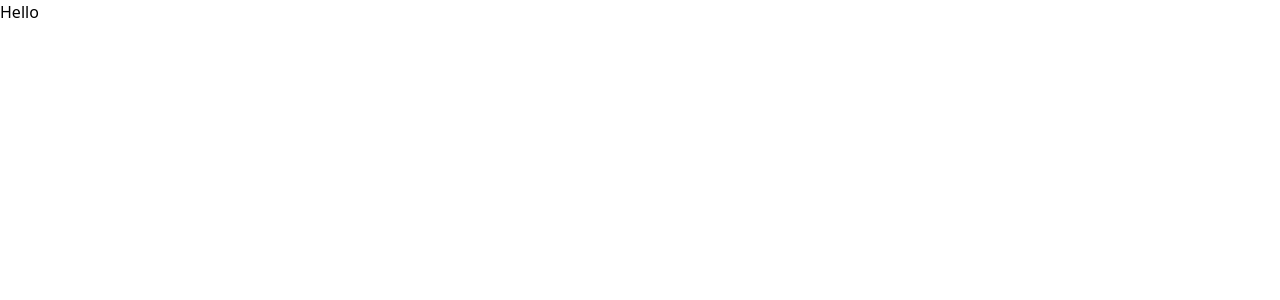
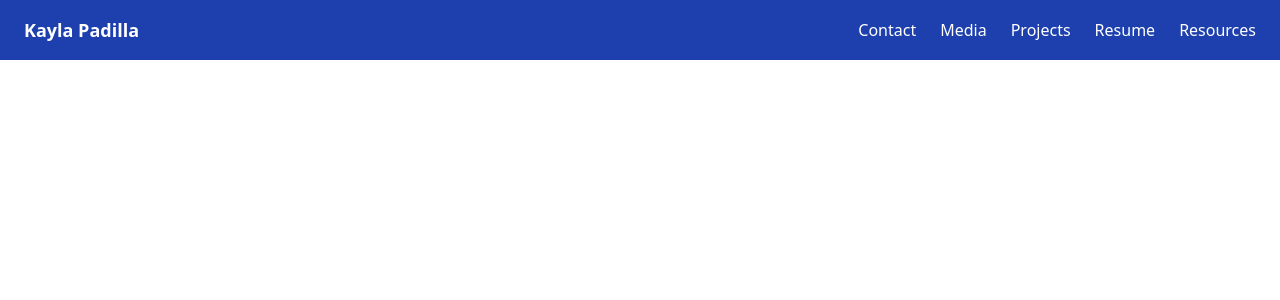
Before and after one commit to mdsajalali/firoz-mridha-portfolio, a Next.js app: page / in a window 1280 px wide. Shown: the top 300 px of the page. Built offline with nearby package versions, Linux system fonts and the light colour scheme.

Commit message:
add: header

```diff
--- /dev/null
+++ b/src/app/components/Header.tsx
@@ -0,0 +1,104 @@
+"use client";
+
+import Image from "next/image";
+import { useState } from "react";
+import { Menu, X } from "lucide-react";
+
+export default function Header() {
+  const [isOpen, setIsOpen] = useState(false);
+
+  const toggleSidebar = () => {
+    setIsOpen(!isOpen);
+  };
+  return (
+    <div className="bg-blue-700 text-white">
+      {/* Navbar */}
+      <header className="bg-blue-800 text-white">
+        <nav className="flex items-center justify-between px-6 py-4">
+          {/* Brand */}
+          <h1 className="text-lg font-semibold">Kayla Padilla</h1>
+
+          {/* Desktop Links */}
+          <ul className="hidden md:flex space-x-6">
+            <li>
+              <a href="#" className="hover:underline">
+                Contact
+              </a>
+            </li>
+            <li>
+              <a href="#" className="hover:underline">
+                Media
+              </a>
+            </li>
+            <li>
+              <a href="#" className="hover:underline">
+                Projects
+              </a>
+            </li>
+            <li>
+              <a href="#" className="hover:underline">
+                Resume
+              </a>
+            </li>
+            <li>
+              <a href="#" className="hover:underline">
+                Resources
+              </a>
+            </li>
+          </ul>
+
+          {/* Mobile Menu Icon */}
+          <button
+            className="md:hidden text-white focus:outline-none"
+            onClick={toggleSidebar}
+          >
+            {isOpen ? <X size={28} /> : <Menu size={28} />}
+          </button>
+        </nav>
+
+        {/* Sidebar */}
+        <div
+          className={`fixed inset-y-0 left-0 w-3/4 bg-blue-700 text-white transform ${
+            isOpen ? "translate-x-0" : "-translate-x-full"
+          } transition-transform duration-300 ease-in-out md:hidden`}
+        >
+          <div className="flex flex-col h-full">
+            <button
+              className="self-end p-4 text-white focus:outline-none"
+              onClick={toggleSidebar}
+            >
+              <X size={28} />
+            </button>
+            <ul className="space-y-6 text-lg px-6 mt-6">
+              <li>
+                <a href="#" className="hover:underline">
+                  Contact
+                </a>
+              </li>
+              <li>
+                <a href="#" className="hover:underline">
+                  Media
+                </a>
+              </li>
+              <li>
+                <a href="#" className="hover:underline">
+                  Projects
+                </a>
+              </li>
+              <li>
+                <a href="#" className="hover:underline">
+                  Resume
+                </a>
+              </li>
+              <li>
+                <a href="#" className="hover:underline">
+                  Resources
+                </a>
+              </li>
+            </ul>
+          </div>
+        </div>
+      </header>
+    </div>
+  );
+}
--- a/src/app/page.tsx
+++ b/src/app/page.tsx
@@ -1,7 +1,12 @@
 import React from "react";
+import Header from "./components/Header";
 
 const page = () => {
-  return <div>Hello</div>;
+  return (
+    <>
+      <Header />
+    </>
+  );
 };
 
 export default page;
```
Also changed, not shown: package.json (+5 -4 lines), public/firoz-mridha.png (added), 1 other file (tests, documents, lock files or other folders).
